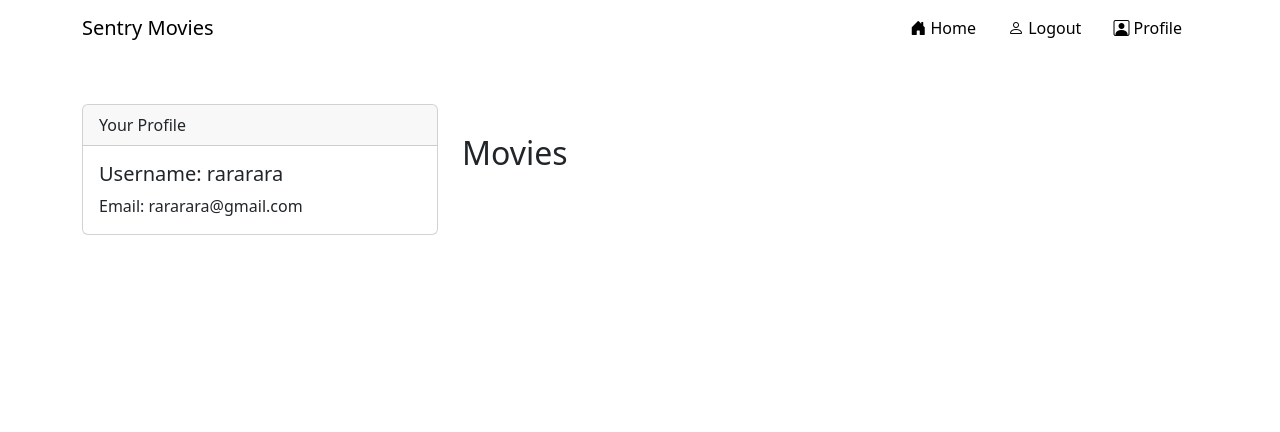
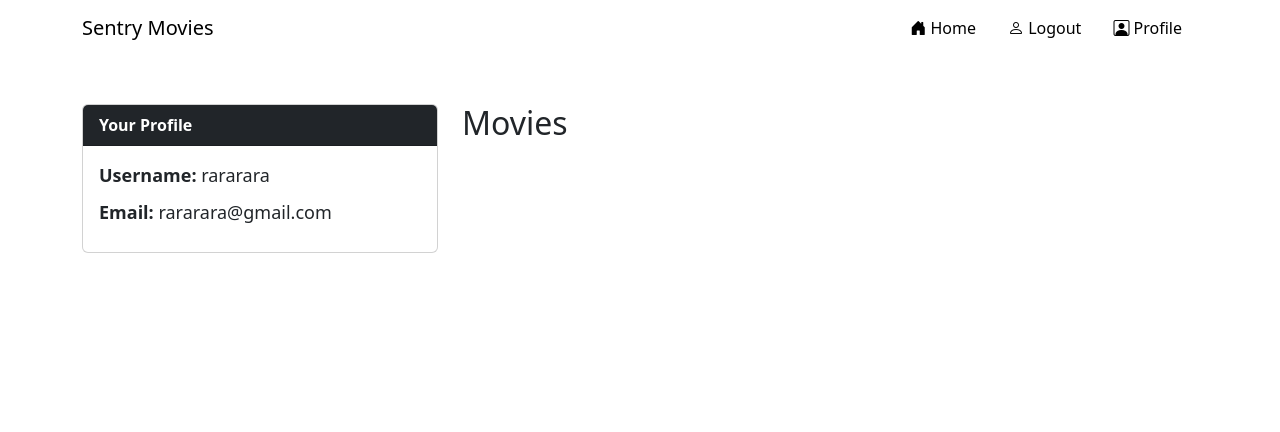
Before and after one commit to rbiancosilva/Flask_Project, a Flask app: page /profile_page in a window 1280 px wide. Shown: the top 432 px of the page. Run offline with Flask 3, Linux system fonts and the light colour scheme; a user stored in the database is signed in; parts of the project's set-up code (start-up, migrations or seed data) failed here and were passed over.

Commit message:
Final version of the project

```diff
--- a/Project_Structure/auth.py
+++ b/Project_Structure/auth.py
@@ -28,7 +28,7 @@ def register():
     elif len(password) < 8 or str(password) == "":
         return render_template("register_page.html", error = "Your password is too small", user = current_user)
     elif password != confirmPassword:
-        return render_template("register_page.html", error = "The password don't match", user = current_user)
+        return render_template("register_page.html", error = "The passwords don't match", user = current_user)
     else:
         new_user = User(email=email, password=generate_password_hash(password, method='pbkdf2:sha256'), username=username)
         db.session.add(new_user)
@@ -50,7 +50,7 @@ def login():
                 new_list = List(list_name=current_user.username +"List", user_id=current_user.id)
                 db.session.add(new_list)
                 db.session.commit()
-            return render_template("profile_page.html", user = current_user)
+            return render_template("home.html", user = current_user)
         else:
             return render_template("login_page.html", error="Incorrect password", user = current_user)
     else:
--- /dev/null
+++ b/Project_Structure/static/build/styles/profile.css
@@ -0,0 +1,2 @@
+.container.mt-5 .row .col-md-8 h2{padding:0}.container.mt-5 .row .col-md-4 .card{margin-bottom:20px}.container.mt-5 .row .col-md-4 .card .card-header{font-weight:bold}.container.mt-5 .row .col-md-4 .card .card-body .profile-info{font-size:18px;margin-bottom:10px}
+/*# sourceMappingURL=maps/profile.css.map */
--- a/Project_Structure/static/build/styles/struct.css
+++ b/Project_Structure/static/build/styles/struct.css
@@ -1,2 +1,2 @@
-*{box-sizing:0;padding:0;margin:0}.poster-image{max-width:100%;height:auto;border-radius:10px}#main-carousel{height:300px}#main-carousel .carousel.slide .carousel.inner .carousel-item img{max-height:300px;object-fit:cover}.container h2{padding-top:30px;padding-bottom:10px}.container .form-group.container{display:flex;justify-content:space-between}.container .form-group.container form{width:100%;display:flex;justify-content:space-between}.container .form-group.container form .form-control{margin-right:10px}.popular_movies{padding-top:3rem}.popular_movies .container{padding-bottom:3rem}.popular_movies .container h2{padding-bottom:3rem}.popular_movies .container__grid{max-width:1024px;margin:0 auto;display:grid;grid-template-columns:repeat(auto-fit, minmax(150px, 1fr));gap:2%}.popular_movies .container__grid .grid_item{padding:0 .5rem 1rem;transition:transform .5s}.popular_movies .container__grid .grid_item img{width:100%;height:auto;object-fit:cover;border-radius:4%}.popular_movies .container__grid .grid_item:hover{transform:translateY(5px);cursor:pointer}label{padding-top:20px}button.btn.btn-dark.text-white{margin-top:20px}header{background-color:#fff}a.nav-link{color:#000}
+*{box-sizing:0;padding:0;margin:0}.poster-image{max-width:100%;height:auto;border-radius:10px}#main-carousel{height:300px}#main-carousel .carousel.slide .carousel.inner .carousel-item img{max-height:300px;object-fit:cover}.container h2{padding-top:30px;padding-bottom:10px}.container .form-group.container{display:flex;justify-content:space-between}.container .form-group.container form{width:100%;display:flex;justify-content:space-between}.container .form-group.container form .form-control{margin-right:10px}.popular_movies{padding-top:3rem}.popular_movies .container{padding-bottom:3rem}.popular_movies .container h2{padding-bottom:3rem}.popular_movies .container__grid{max-width:1024px;margin:0 auto;display:grid;grid-template-columns:repeat(auto-fit, minmax(150px, 1fr));gap:2%}.popular_movies .container__grid .grid_item{padding:0 .5rem 1rem;transition:transform .5s}.popular_movies .container__grid .grid_item img{width:100%;height:auto;object-fit:cover;border-radius:4%}.popular_movies .container__grid .grid_item:hover{transform:translateY(5px);cursor:pointer}label{padding-top:20px}button.btn.btn-dark.text-white{margin-top:20px}.container.mt-5 .row .col-md-8 h2{padding:0}.container.mt-5 .row .col-md-4 .card{margin-bottom:20px}.container.mt-5 .row .col-md-4 .card .card-header{font-weight:bold}.container.mt-5 .row .col-md-4 .card .card-body .profile-info{font-size:18px;margin-bottom:10px}header{background-color:#fff}a.nav-link{color:#000}body{padding-bottom:20vh}
 /*# sourceMappingURL=maps/struct.css.map */
--- /dev/null
+++ b/Project_Structure/static/src/styles/profile.scss
@@ -0,0 +1,23 @@
+.container.mt-5 {
+    .row {
+        .col-md-8 {
+            h2 {
+                padding: 0;
+            }
+        }
+        .col-md-4 {
+            .card {
+                margin-bottom: 20px;
+                .card-header {
+                    font-weight: bold;
+                }
+                .card-body {
+                    .profile-info {
+                        font-size: 18px;
+                    margin-bottom: 10px;
+                    }
+                }
+            }
+        }
+    }
+}
--- a/Project_Structure/static/src/styles/struct.scss
+++ b/Project_Structure/static/src/styles/struct.scss
@@ -2,6 +2,7 @@
 @use 'details.scss';
 @use 'home.scss';
 @use 'register.scss';
+@use 'profile.scss';
 
 header {
     background-color: white;
@@ -10,3 +11,7 @@ header {
 a.nav-link {
     color: black;
 }
+
+body {
+    padding-bottom: 20vh;
+}
--- a/Project_Structure/templates/details_page.html
+++ b/Project_Structure/templates/details_page.html
@@ -11,7 +11,7 @@
                 <p><strong>Release Date:</strong> {{ data.release_date }} </p>
                 <p><strong>Average Rating:</strong> {{ data.vote_average }}</p>
                 <p>{{ data.overview }}</p>
-                <a href="{{url_for('auth.add_movie', data_id = data.id)}}"> Add to your list </a>
+                <a class="btn btn-primary" href="{{url_for('auth.add_movie', data_id = data.id)}}"> Add to your list </a>
             </div>
         </div>
     </div>
--- a/Project_Structure/templates/profile_page.html
+++ b/Project_Structure/templates/profile_page.html
@@ -6,12 +6,12 @@
         <div class="row">
             <div class="col-md-4">
                 <div class="card">
-                <div class="card-header">
+                    <div class="card-header bg-dark text-white">
                         Your Profile
                     </div>
                     <div class="card-body">
-                    <h5 class="card-title">Username: {{user.username}}</h5>
-                    <p class="card-text">Email: {{user.email}}</p>
+                        <p class="profile-info"><strong>Username:</strong> {{user.username}}</p>
+                        <p class="profile-info"><strong>Email:</strong> {{user.email}}</p>
                     </div>
                 </div>
             </div>
@@ -21,7 +21,7 @@
                     {% for data in datas %}
                         <div class="col-md-4">
                             <div class="card">
-                            <img style="width:100%; height:auto;" src="https://image.tmdb.org/t/p/w500/{{ data.poster_path }}" class="card-img-top movie-poster" alt="{{data.original_title}}">
+                                <img src="https://image.tmdb.org/t/p/w500/{{ data.poster_path }}" class="card-img-top movie-poster" alt="{{data.original_title}}">
                                 <div class="card-body">
                                     <h5 class="card-title">{{data.original_title}}</h5>
                                 </div>
```
Also changed, not shown: Project_Structure/static/src/styles/details.scss (line endings or trailing spaces), instance/database.db, 3 other files. Lines whose indentation alone changed are shown as unchanged.
